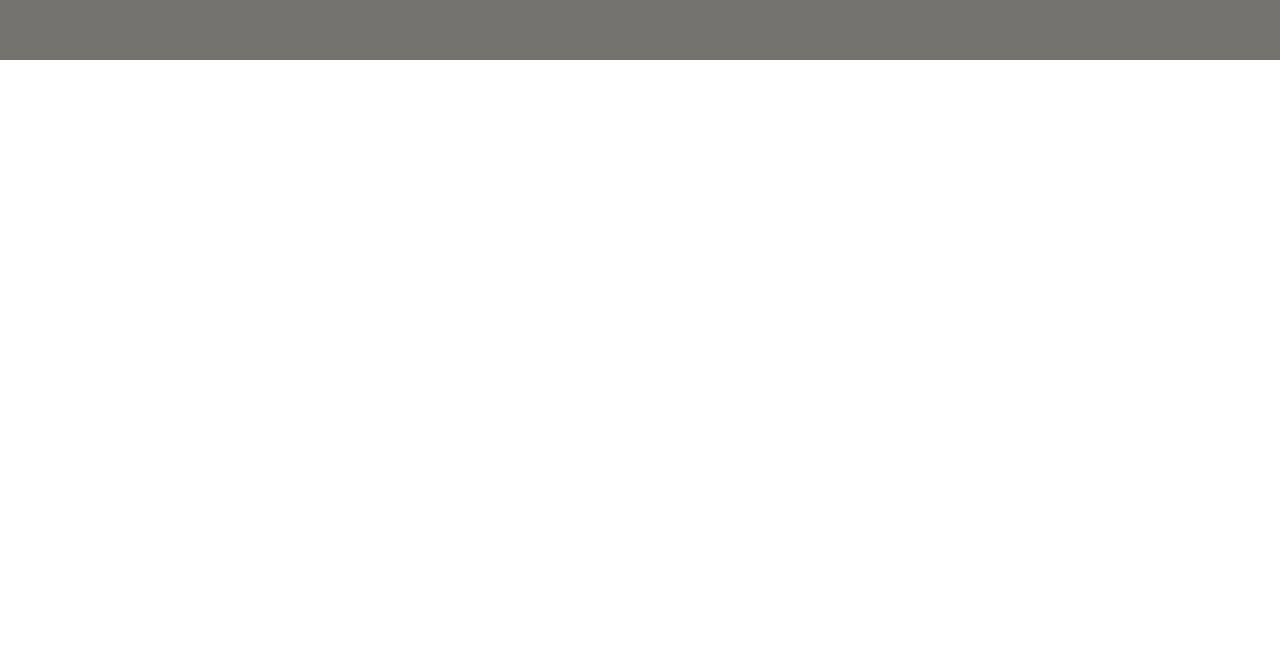
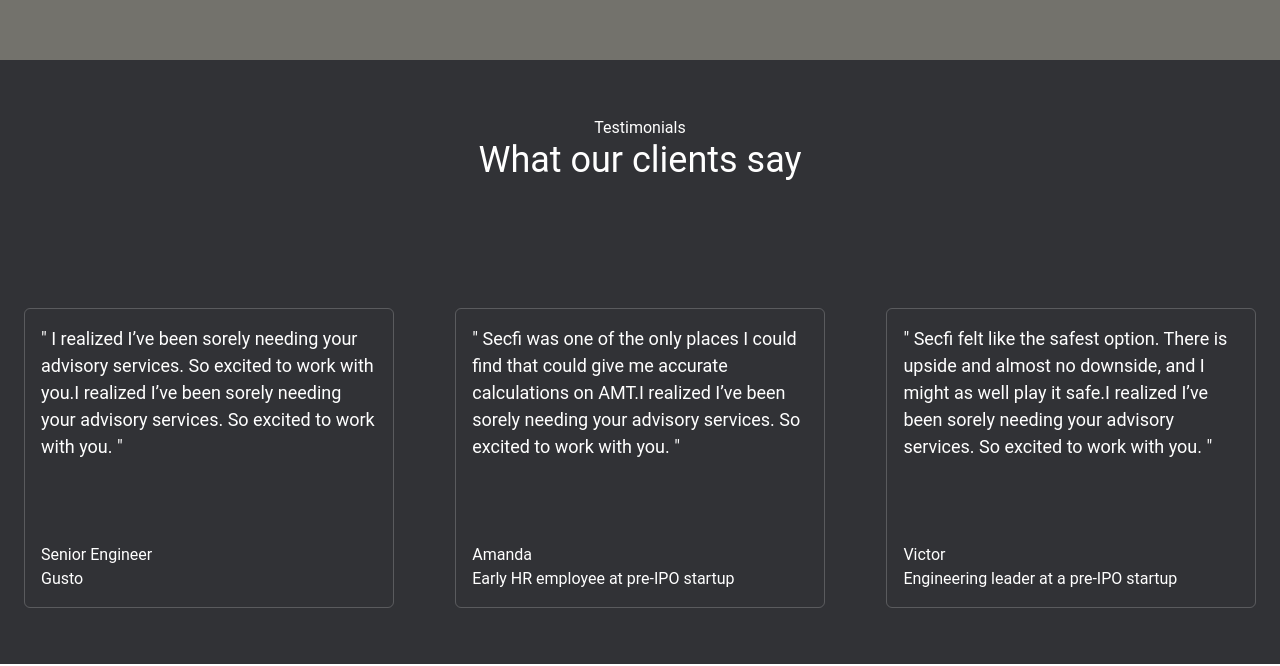
Before and after one commit to makhmudov-otabek/secfi-ui-figma, a Next.js app: page / in a window 1280 px wide. Shown: the part 5199-5865 px from the top of the page. Before the commit the page ends 5259 px from the top, so only its background shows below. Built offline with nearby package versions, Linux system fonts and the light colour scheme.

Commit message:
comments section

```diff
--- /dev/null
+++ b/src/components/Comments.tsx
@@ -0,0 +1,47 @@
+type CardProp = {
+  mainText: string;
+  name: string;
+  level: string;
+};
+
+function Card({ mainText, name, level }: CardProp) {
+  return (
+    <div className="w-[300px] md:w-[30%] border border-[#FFFFFF33] rounded-md h-[300px] p-4 flex flex-col justify-between">
+      <p className="text-[18px]">
+        {'"'} {mainText} {'"'}
+      </p>
+      <div>
+        <p>{name}</p>
+        <p>{level}</p>
+      </div>
+    </div>
+  );
+}
+
+export default function Comments() {
+  return (
+    <section className="container mx-auto flex flex-col justify-center gap-24 px-6 py-14 border-solid border-b-2 text-white bg-[#313236]">
+      <div className="w-full text-center">
+        <span>Testimonials</span>
+        <p className="text-4xl">What our clients say</p>
+      </div>
+      <div className="flex flex-wrap justify-between gap-4 mt-8">
+        <Card
+          mainText="I realized I’ve been sorely needing your advisory services. So excited to work with you.I realized I’ve been sorely needing your advisory services. So excited to work with you."
+          name="Senior Engineer"
+          level="Gusto"
+        />
+        <Card
+          mainText="Secfi was one of the only places I could find that could give me accurate calculations on AMT.I realized I’ve been sorely needing your advisory services. So excited to work with you."
+          name="Amanda"
+          level="Early HR employee at pre-IPO startup"
+        />
+        <Card
+          mainText="Secfi felt like the safest option. There is upside and almost no downside, and I might as well play it safe.I realized I’ve been sorely needing your advisory services. So excited to work with you."
+          name="Victor"
+          level="Engineering leader at a pre-IPO startup"
+        />
+      </div>
+    </section>
+  );
+}
--- a/src/pages/index.tsx
+++ b/src/pages/index.tsx
@@ -7,6 +7,7 @@ import Result2Img from "@/../public/result-2.svg";
 import Result3Img from "@/../public/result-3.svg";
 import Benefits from "@/components/Benefits";
 import Bills from "@/components/Bills";
+import Comments from "@/components/Comments";
 
 export default function Home() {
   return (
@@ -34,6 +35,7 @@ export default function Home() {
       />
       <Benefits />
       <Bills />
+      <Comments />
     </section>
   );
 }
```
